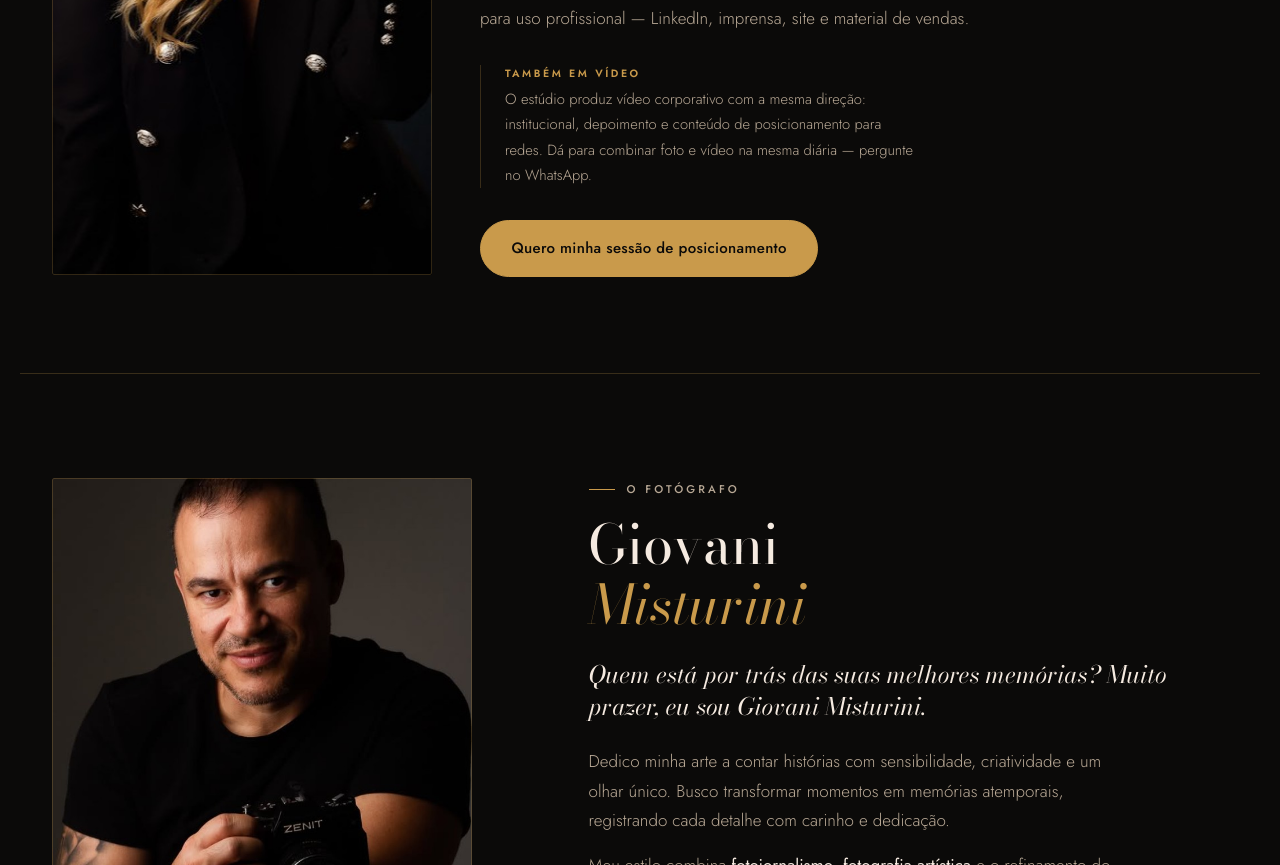
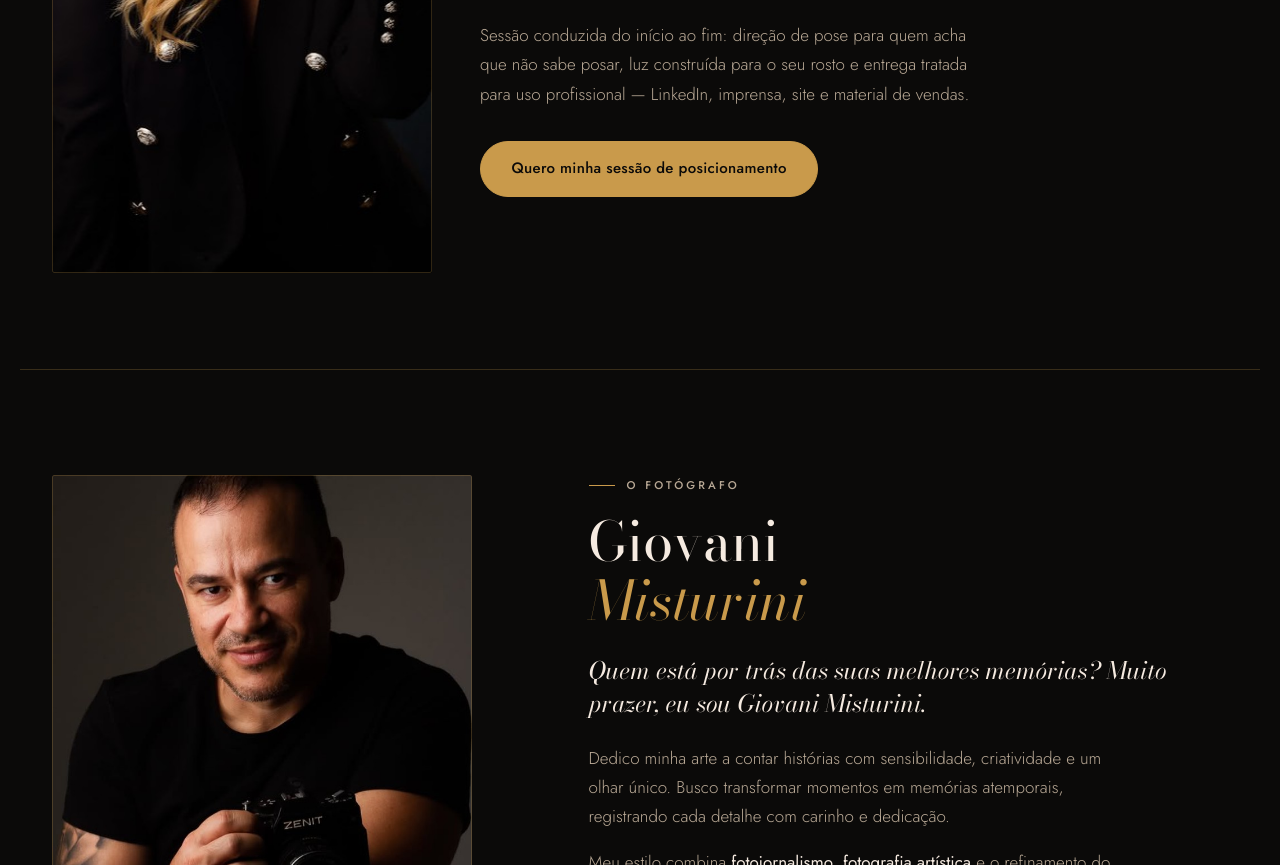
Before and after one commit to maxwel7639-pixel/studio-misturini, a plain HTML site: page index.html in a window 1280 px wide. Shown: the part 3769-4634 px from the top of the page. Drawn offline with nearby package versions, Linux system fonts and the light colour scheme.

Commit message:
Remove toda mencao a video
Tirado a pedido do Maxwel: o bloco "Tambem em video" da secao corporativa, a
oferta de Video corporativo no hasOfferCatalog do JSON-LD, a citacao na
descricao do negocio e na meta description, e o CSS de .corp__video.

O site volta a tratar so as duas frentes do briefing: casamentos e retratos
corporativos. A secao corporativa fecha sem buraco no layout.

Fica registrado no README que a assinatura do logo dele continua dizendo
"videos e retratos corporativos", entao a incoerencia com a marca segue de pe —
e onde reverter, se um dia for o caso.

Co-Authored-By: Claude Opus 5 <noreply@anthropic.com>
Claude-Session: https://claude.ai/code/session_01TXnAt7nt7GtRkKwLLrCxB3

```diff
--- a/assets/css/style.css
+++ b/assets/css/style.css
@@ -476,17 +476,6 @@ figure{margin:0}
   font-size:.78rem;letter-spacing:.08em;color:var(--creme-3);
 }
 
-/* ---------- video no bloco corporativo ---------- */
-.corp__video{
-  margin:0 0 var(--sp6);padding-left:var(--sp5);
-  border-left:1px solid var(--linha);
-  font-size:.92rem;color:var(--creme-2)!important;max-width:52ch;
-}
-.corp__video span{
-  display:block;font-size:.66rem;font-weight:600;letter-spacing:.24em;
-  text-transform:uppercase;color:var(--ouro);margin-bottom:4px;
-}
-
 /* ---------- O ESTUDIO ---------- */
 .estudio{display:grid;gap:var(--sp6)}
 .estudio__texto p{color:var(--creme-2);max-width:46ch}
--- a/index.html
+++ b/index.html
@@ -4,7 +4,7 @@
 <meta charset="utf-8">
 <meta name="viewport" content="width=device-width, initial-scale=1">
 <title>Misturini Studio — Casamentos cinematográficos e retratos de autoridade | Canoas/RS</title>
-<meta name="description" content="Giovani Misturini, 15 anos de fotografia em Canoas/RS. Casamentos cinematográficos, retratos corporativos de posicionamento e vídeo. Fotojornalismo, fotografia artística e Fine Art na mesma imagem.">
+<meta name="description" content="Giovani Misturini, 15 anos de fotografia em Canoas/RS. Casamentos cinematográficos e retratos corporativos de posicionamento. Fotojornalismo, fotografia artística e Fine Art na mesma imagem.">
 <meta name="author" content="Giovani Misturini">
 <meta name="theme-color" content="#0B0A09">
 <link rel="canonical" href="https://studio-misturini.vercel.app/">
@@ -41,7 +41,7 @@
       "@id": "https://studio-misturini.vercel.app/#negocio",
       "name": "Misturini Studio",
       "alternateName": "Estúdio Misturini",
-      "description": "Estúdio de fotografia e vídeo em Canoas/RS especializado em casamentos cinematográficos, retratos corporativos de posicionamento e vídeo institucional.",
+      "description": "Estúdio de fotografia em Canoas/RS especializado em casamentos cinematográficos e retratos corporativos de posicionamento.",
       "url": "https://studio-misturini.vercel.app/",
       "image": "https://studio-misturini.vercel.app/assets/img/og-misturini.jpg",
       "telephone": "+55 51 99961-5071",
@@ -67,8 +67,7 @@
         "name": "Serviços",
         "itemListElement": [
           {"@type":"Offer","itemOffered":{"@type":"Service","name":"Fotografia de casamento","description":"Cobertura cinematográfica de casamento, do making of à festa."}},
-          {"@type":"Offer","itemOffered":{"@type":"Service","name":"Retrato corporativo de posicionamento","description":"Ensaio de retrato para imagem profissional, autoridade e presença digital."}},
-          {"@type":"Offer","itemOffered":{"@type":"Service","name":"Vídeo corporativo","description":"Vídeo institucional, depoimento e conteúdo de posicionamento para redes."}}
+          {"@type":"Offer","itemOffered":{"@type":"Service","name":"Retrato corporativo de posicionamento","description":"Ensaio de retrato para imagem profissional, autoridade e presença digital."}}
         ]
       }
     }
@@ -211,13 +210,6 @@
         Sessão conduzida do início ao fim: direção de pose para quem acha que
         não sabe posar, luz construída para o seu rosto e entrega tratada para
         uso profissional — LinkedIn, imprensa, site e material de vendas.
-      </p>
-
-      <p class="corp__video">
-        <span>Também em vídeo</span>
-        O estúdio produz vídeo corporativo com a mesma direção: institucional,
-        depoimento e conteúdo de posicionamento para redes. Dá para combinar
-        foto e vídeo na mesma diária — pergunte no WhatsApp.
       </p>
 
       <a class="btn btn--ouro" href="https://wa.me/5551999615071?text=Ol%C3%A1%2C%20Giovani!%20Vim%20pelo%20site%20e%20quero%20minha%20sess%C3%A3o%20de%20posicionamento." target="_blank" rel="noopener noreferrer">
```
Also changed, not shown: 1 other file.
